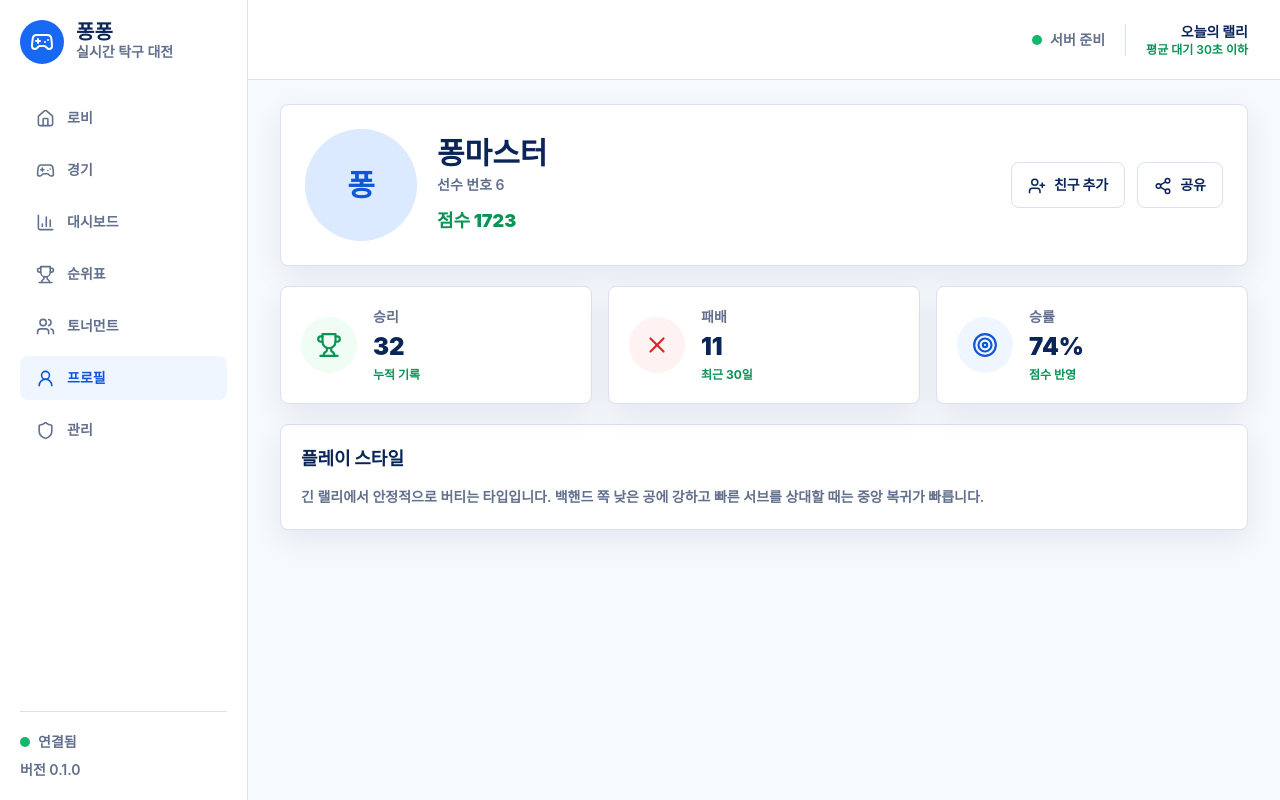
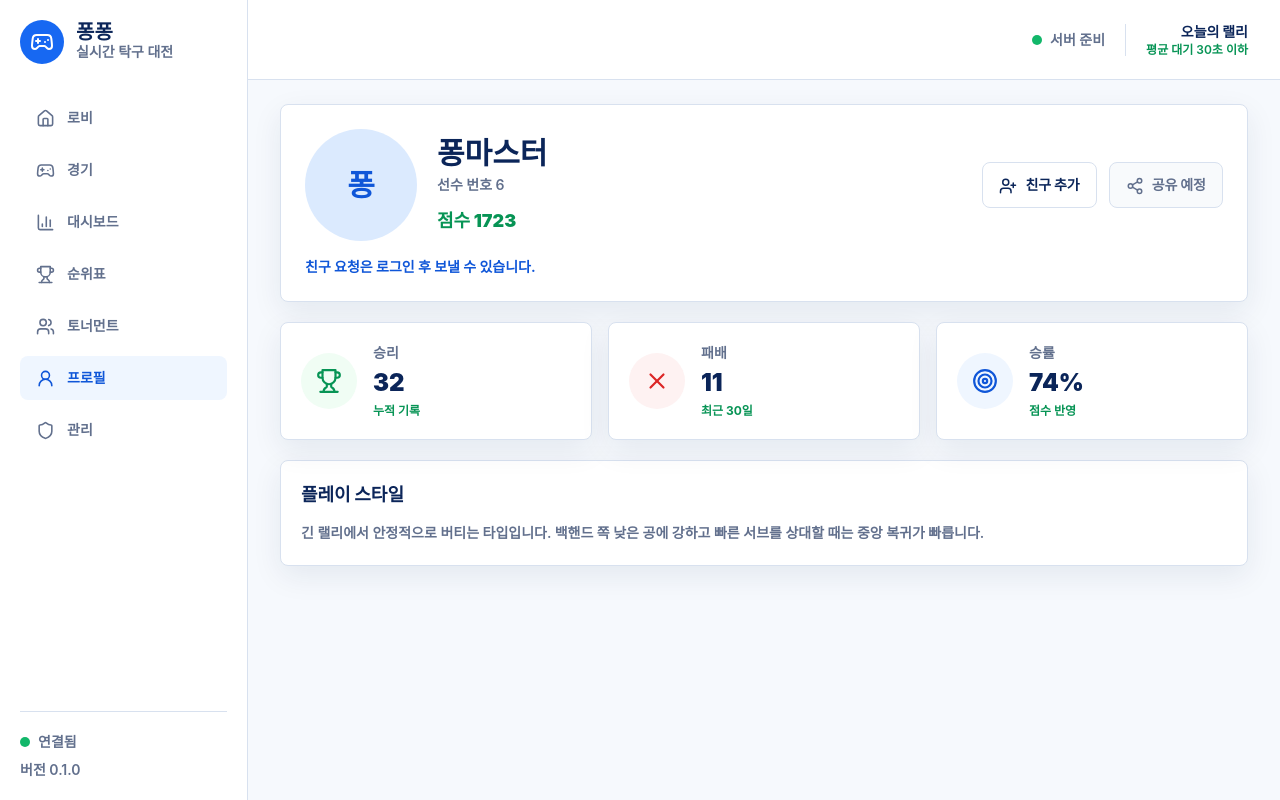
Before and after one commit to woopinbell/pong-pong, a Next.js app in the folder apps/web/: page /profile/tester in a window 1280 px wide. Built offline with nearby package versions, Linux system fonts and the light colour scheme; no server answers.

Commit message:
feat(profile): 친구 요청 동작 연결

```diff
--- a/apps/web/src/app/profile/[handle]/page.tsx
+++ b/apps/web/src/app/profile/[handle]/page.tsx
@@ -7,17 +7,31 @@ import { AppShell } from "@/components/AppShell";
 import { StatCard } from "@/components/StatCard";
 import { sampleUsers } from "@/lib/sample";
 import { Target, Trophy, X } from "lucide-react";
+import { getProfile, requestFriend } from "@/lib/api";
 
 export default function ProfilePage({ params }: { params: Promise<{ handle: string }> }) {
   const [handle, setHandle] = useState("pongmaster42");
   const [user, setUser] = useState<PublicUser>(sampleUsers[0]);
+  const [message, setMessage] = useState("친구 요청은 로그인 후 보낼 수 있습니다.");
 
   useEffect(() => {
     params.then(({ handle: resolved }) => {
       setHandle(resolved);
       setUser(sampleUsers.find((item) => item.handle === resolved) ?? { ...sampleUsers[0], handle: resolved, displayName: "퐁마스터" });
+      getProfile(resolved)
+        .then((profile) => setUser(profile.user))
+        .catch(() => undefined);
     });
   }, [params]);
+
+  async function addFriend() {
+    try {
+      const friend = await requestFriend(handle);
+      setMessage(`${friend.user.displayName}에게 친구 요청을 보냈습니다.`);
+    } catch {
+      setMessage("친구 요청을 보내려면 로그인 상태와 대상 핸들을 확인해야 합니다.");
+    }
+  }
 
   return (
     <AppShell>
@@ -32,16 +46,17 @@ export default function ProfilePage({ params }: { params: Promise<{ handle: stri
             </div>
           </div>
           <div className="flex gap-3">
-            <button className="focus-ring rounded-lg border border-line px-4 py-3 text-sm font-black text-ink">
+            <button className="focus-ring rounded-lg border border-line px-4 py-3 text-sm font-black text-ink" onClick={addFriend}>
               <UserPlus size={18} className="mr-2 inline" />
               친구 추가
             </button>
-            <button className="focus-ring rounded-lg border border-line px-4 py-3 text-sm font-black text-ink">
+            <button className="cursor-not-allowed rounded-lg border border-line bg-slate-50 px-4 py-3 text-sm font-black text-muted" disabled title="공유 링크 복사는 추후 프로필 배포 기능에서 다룹니다.">
               <Share2 size={18} className="mr-2 inline" />
-              공유
+              공유 예정
             </button>
           </div>
         </div>
+        <p className="mt-4 text-sm font-bold text-blue-700">{message}</p>
       </section>
       <section className="mt-5 grid gap-4 md:grid-cols-3">
         <StatCard icon={Trophy} label="승리" value={String(user.wins)} hint="누적 기록" tone="green" />
```
